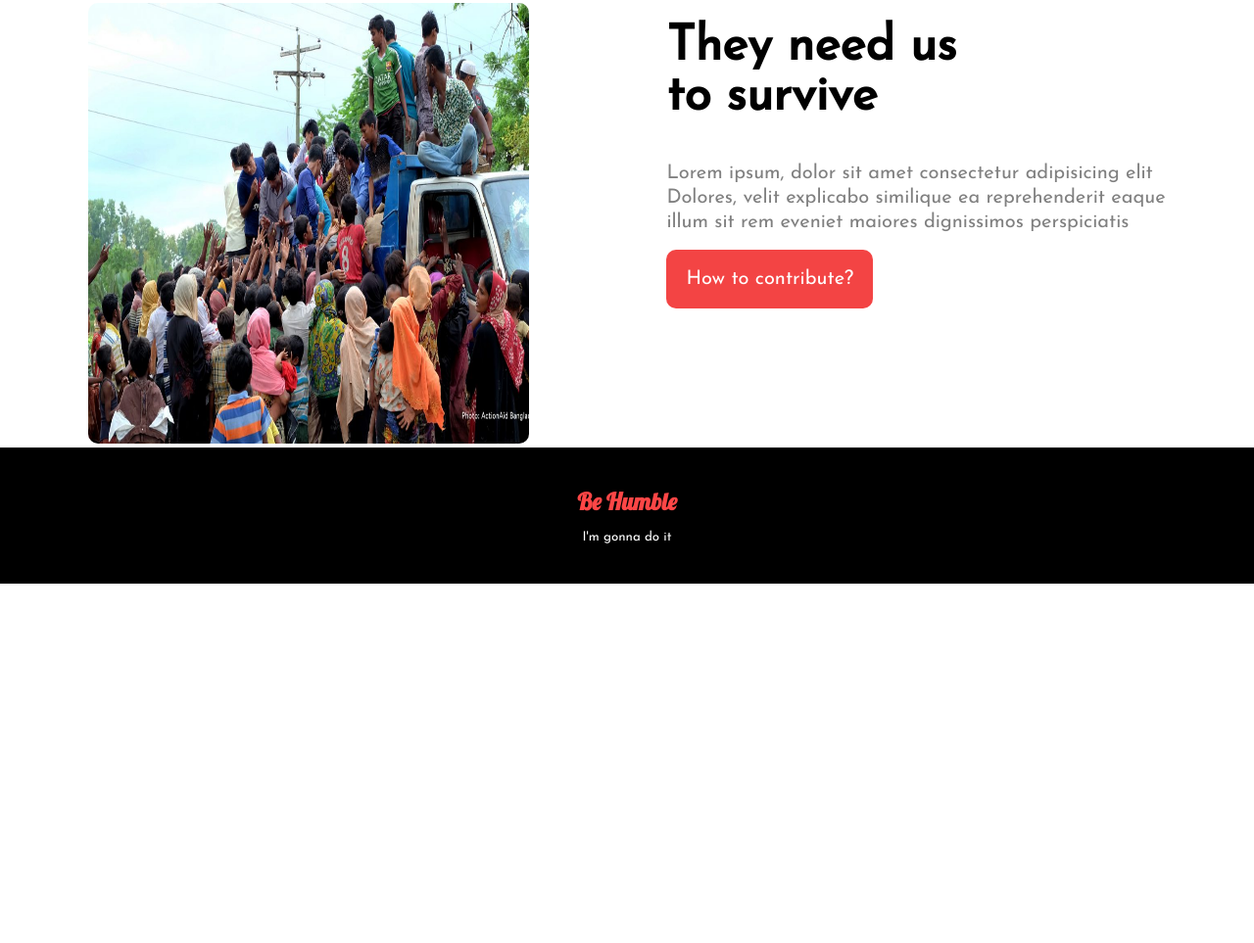
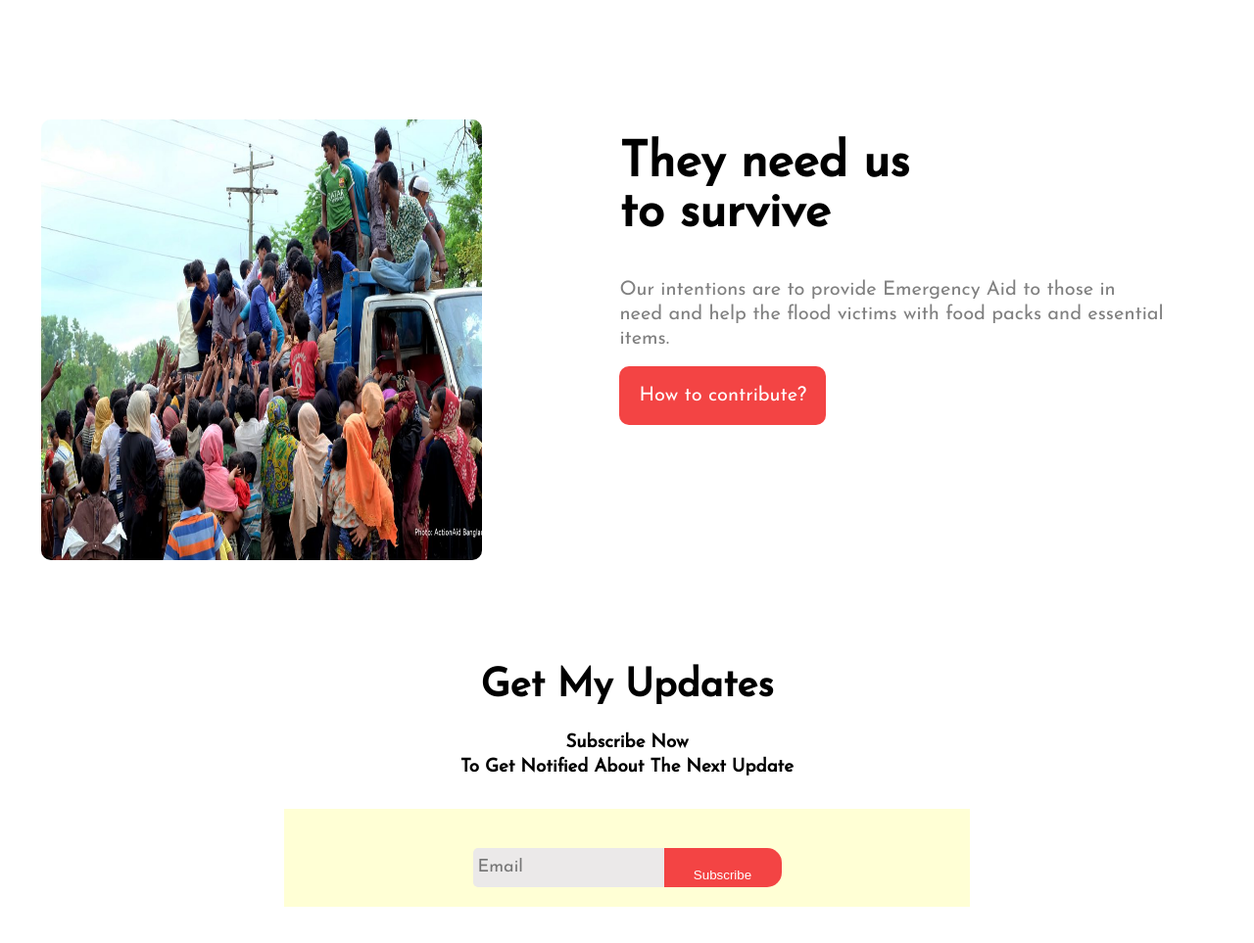
Before and after one commit to buppycode/donate-today, a plain HTML site: page index.html in a window 1280 px wide. Shown: the part 2177-3140 px from the top of the page at 98% size. Before the commit the page ends 2773 px from the top, so only its background shows below. Drawn offline with Linux system fonts and the light colour scheme.

Commit message:
almost final

```diff
--- a/index.html
+++ b/index.html
@@ -52,9 +52,9 @@
     <section class="section-4">
       <div class="container">
         <h3>Order Amount (Taka)</h3>
-        <input type="text" placeholder="Order Amount (Taka)" />
+
         <hr class="hr" />
-        <a id="second-btn" class="btn" href="#">Donate Now</a>
+        <a class="btn-second" href="#">Donate Now</a>
       </div>
     </section>
     <section>
@@ -102,9 +102,8 @@
           on your donation
         </h2>
         <p>
-          Lorem ipsum, dolor sit amet consectetur adipisicing elit <br />
-          Dolores, velit explicabo similique ea reprehenderit eaque <br />
-          illum sit rem eveniet maiores dignissimos perspiciatis
+          We plan to help the most vulnerable people to access <br />
+          nutritious food and essential items as soon as possible.
         </p>
         <a href="#">How to contribute?</a>
       </div>
@@ -122,11 +121,25 @@
           to survive
         </h2>
         <p>
-          Lorem ipsum, dolor sit amet consectetur adipisicing elit <br />
-          Dolores, velit explicabo similique ea reprehenderit eaque <br />
-          illum sit rem eveniet maiores dignissimos perspiciatis
+          Our intentions are to provide Emergency Aid to those in <br />
+          need and help the flood victims with food packs and essential
+          <br />
+          items.
         </p>
         <a href="#">How to contribute?</a>
+      </div>
+    </section>
+    <section>
+      <div class="second-top-text">
+        <h1 class="second-h1">Get My Updates</h1>
+        <h3>
+          Subscribe Now <br />
+          To Get Notified About The Next Update
+        </h3>
+      </div>
+      <div class="subscribe">
+        <input type="search" placeholder="Email" />
+        <button type="submit">Subscribe</button>
       </div>
     </section>
     <footer>
--- a/style.css
+++ b/style.css
@@ -39,9 +39,17 @@ body {
   display: inline-block;
   margin-top: 20px;
 }
-#second-btn .btn {
+.btn-second {
+  background-color: rgb(248, 68, 68);
+  color: white;
+  padding: 15px 30px;
+  text-decoration: none;
+  border-radius: 10px;
+  font-weight: 700;
   display: inline-block;
+  margin-top: 20px;
 }
+
 .second-top-text {
   text-align: center;
   margin-top: 30px;
@@ -147,7 +155,7 @@ footer small {
   margin-top: 15px;
 }
 .section-side {
-  margin-top: 40px;
+  margin-top: 120px;
   display: flex;
   justify-content: center;
 }
@@ -181,4 +189,48 @@ footer small {
   font-size: 20px;
   line-height: 25px;
   padding-bottom: 35px;
+  padding-right: 50px;
 }
+.subscribe {
+  background: rgb(255, 255, 213);
+  height: 100px;
+  width: 700px;
+  display: flex;
+  justify-content: center;
+  margin-bottom: 100px;
+  padding-bottom: 75px;
+}
+.subscribe button {
+  background: rgb(243, 68, 68);
+  height: 30px;
+  width: 120px;
+  color: white;
+  border: none;
+  margin-top: 40px;
+  margin-left: -5px;
+  border-radius: 0 15px 15px 0;
+  padding: 20px 0;
+  padding-bottom: 20px;
+}
+.subscribe input {
+  width: 200px;
+  height: 30px;
+  border-radius: 5px 0 0 5px;
+  border: none;
+  background: rgb(235, 233, 233);
+  text-align: left;
+  margin-top: 40px;
+  padding: 20px 0;
+  padding-left: 5px;
+}
+section .subscribe {
+  margin: 0 auto;
+  margin-bottom: 100px;
+}
+.container .btn-second {
+  margin: 0 auto;
+}
+.btn-second {
+  display: inline-block;
+  margin: 0 auto;
+}
```
